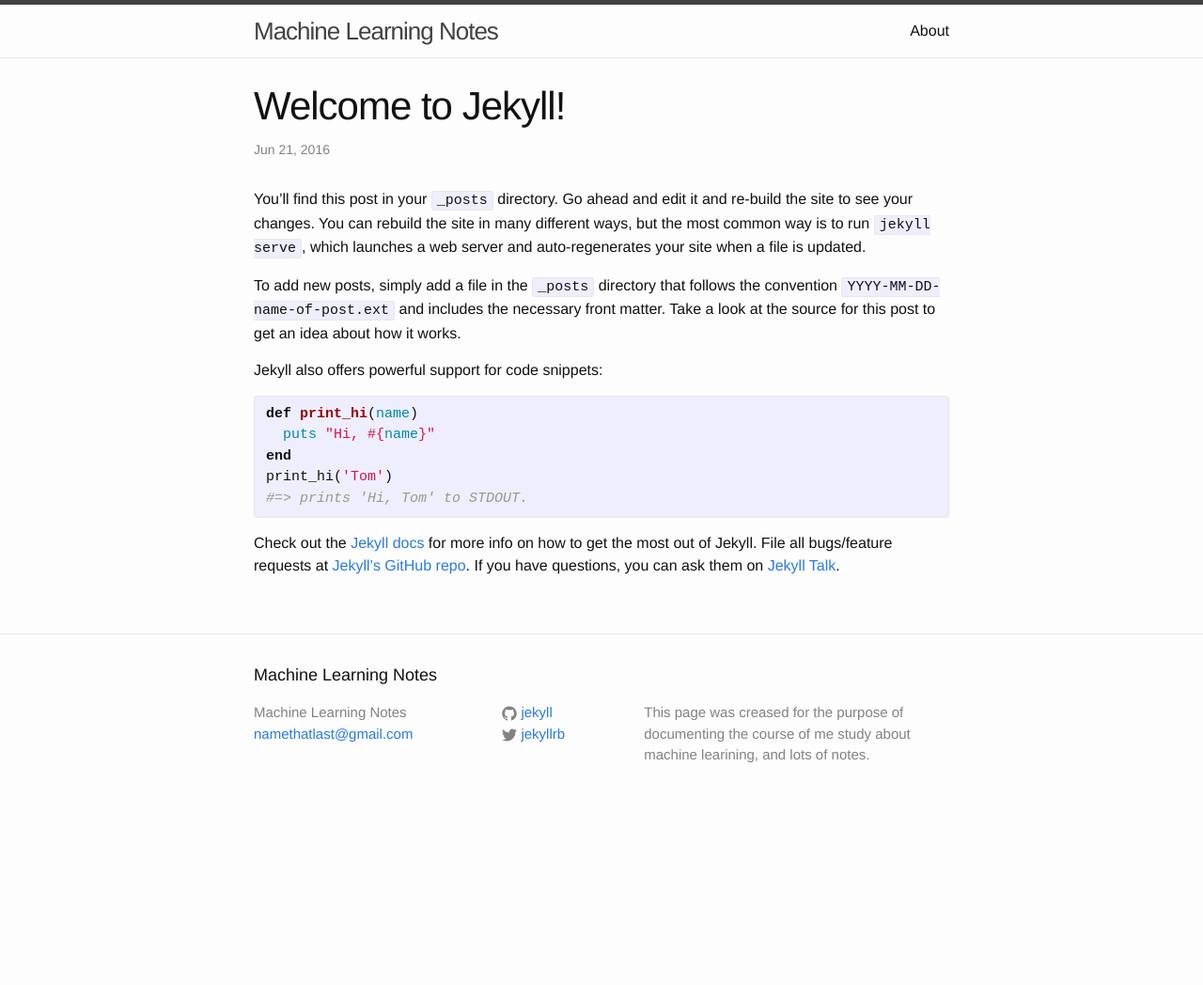
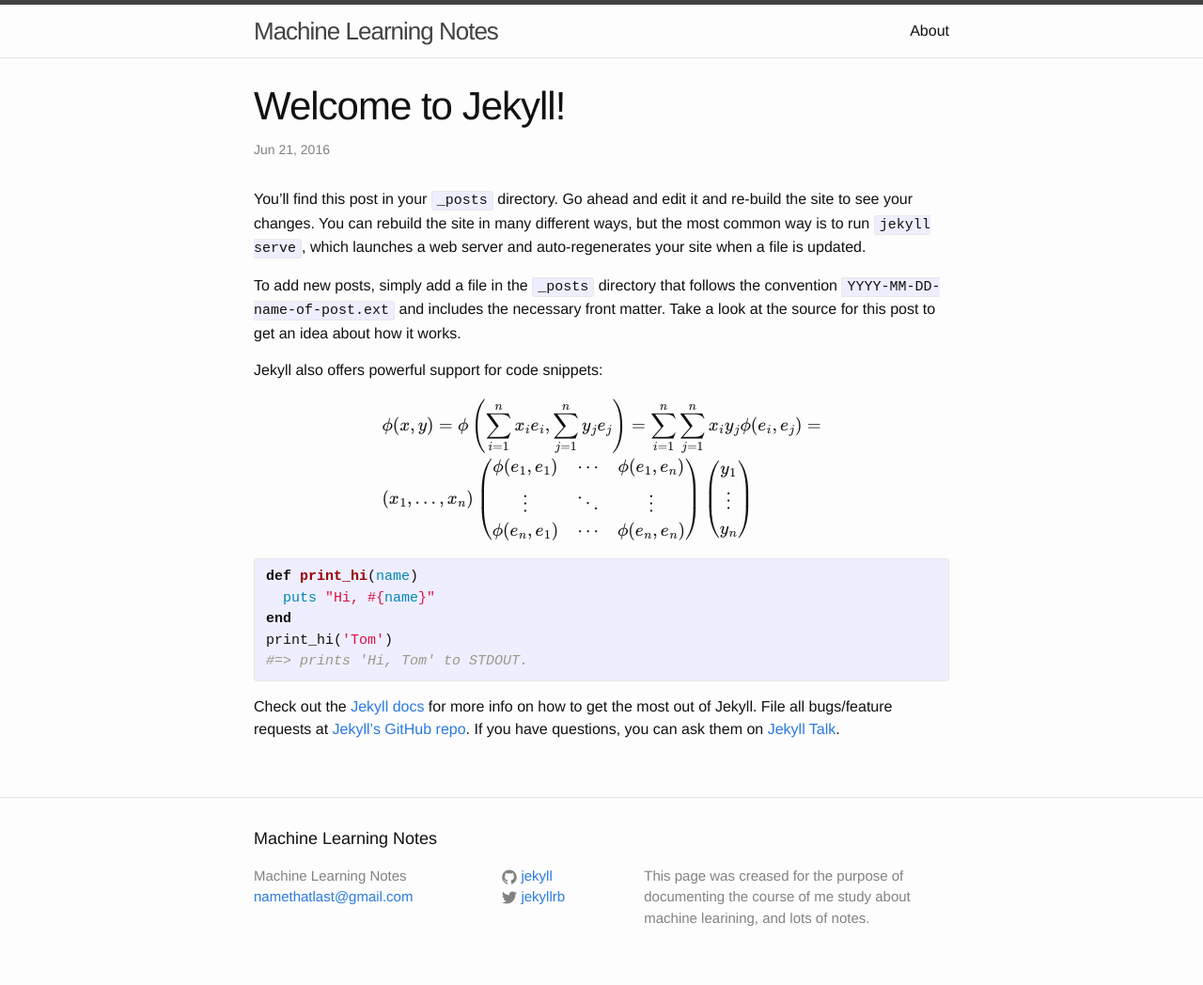
Before and after one commit to AntonioTong/mlnotes.github.io, a Jekyll site: the page built from _posts/2016-06-21-welcome-to-jekyll.markdown, in a window 1280 px wide. Shown: the whole page at 94% size. Built offline with Jekyll 4.4.1, drawn with Linux system fonts in a browser that asks for light colours; Markdown is read by kramdown in place of the engine named in the settings; formulas are drawn with MathJax 3; before the commit the page ends 900 px from its top, so only the background shows below that.

Commit message:
added math function

```diff
--- a/_config.yml
+++ b/_config.yml
@@ -16,4 +16,4 @@
 github_username:  jekyll
 
 # Build settings
-markdown: maruku
+markdown: kramdown
--- a/_layouts/default.html
+++ b/_layouts/default.html
@@ -2,11 +2,7 @@
 <html>
 
   {% include head.html %}
-  <head>
-    {% if page.use_math %}
-      {% include mathjax_support %}
-    {% endif %}
-  </head>
+  <script src="https://cdn.mathjax.org/mathjax/latest/MathJax.js?config=TeX-AMS-MML_HTMLorMML" type="text/javascript"></script>
   <body>
 
     {% include header.html %}
--- a/_layouts/page.html
+++ b/_layouts/page.html
@@ -12,3 +12,5 @@
   </div>
 
 </article>
+
+<script src="https://cdn.mathjax.org/mathjax/latest/MathJax.js?config=TeX-AMS-MML_HTMLorMML" type="text/javascript"></script>
--- a/_posts/2016-06-21-welcome-to-jekyll.markdown
+++ b/_posts/2016-06-21-welcome-to-jekyll.markdown
@@ -9,6 +9,23 @@
 To add new posts, simply add a file in the `_posts` directory that follows the convention `YYYY-MM-DD-name-of-post.ext` and includes the necessary front matter. Take a look at the source for this post to get an idea about how it works.
 
 Jekyll also offers powerful support for code snippets:
+
+$$
+\begin{align*}
+  & \phi(x,y) = \phi \left(\sum_{i=1}^n x_ie_i, \sum_{j=1}^n y_je_j \right)
+  = \sum_{i=1}^n \sum_{j=1}^n x_i y_j \phi(e_i, e_j) = \\
+  & (x_1, \ldots, x_n) \left( \begin{array}{ccc}
+      \phi(e_1, e_1) & \cdots & \phi(e_1, e_n) \\
+      \vdots & \ddots & \vdots \\
+      \phi(e_n, e_1) & \cdots & \phi(e_n, e_n)
+    \end{array} \right)
+  \left( \begin{array}{c}
+      y_1 \\
+      \vdots \\
+      y_n
+    \end{array} \right)
+\end{align*}
+$$
 
 {% highlight ruby %}
 def print_hi(name)
```
